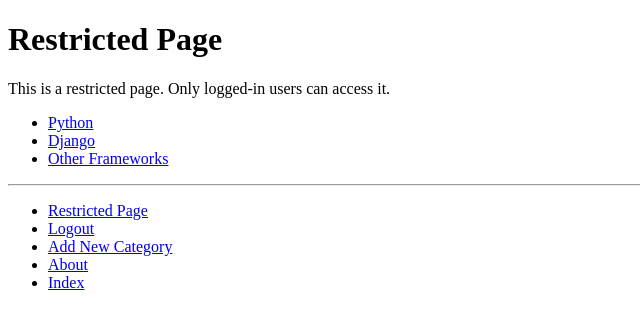
After one commit to shannondesiree/rango, a Django app: page /rango/restricted/ in a window 1280 px wide. The commit adds this page. Shown: the top 329 px of the page, without its empty margins (0-640 px from the left). Run offline with Django 3.2, Linux system fonts and the light colour scheme; a user stored in the database is signed in; data comes from the database, SQL or seed files in the repository.

Commit message:
chapter 9 completed

```diff
--- a/tango_with_django_project/rango/urls.py
+++ b/tango_with_django_project/rango/urls.py
@@ -13,4 +13,6 @@ urlpatterns = [
     path('add_category/', views.add_category, name='add_category'),
     path('register/', views.register, name='register'),
     path('login/', views.user_login, name='login'),
+    path('restricted/', views.restricted, name='restricted'),
+    path('logout/', views.user_logout, name='logout'),
 ]
--- a/tango_with_django_project/rango/views.py
+++ b/tango_with_django_project/rango/views.py
@@ -8,8 +8,9 @@ from django.shortcuts import redirect
 from django.urls import reverse
 from rango.forms import PageForm
 from rango.forms import UserForm, UserProfileForm
-from django.contrib.auth import authenticate, login
+from django.contrib.auth import authenticate, login, logout
 from django.http import HttpResponse
+from django.contrib.auth.decorators import login_required
 
 def index(request):
     # Query the Page model for the top five most viewed pages
@@ -47,6 +48,7 @@ def show_category(request, category_name_slug):
     # Go render the response and return it to the client.
     return render(request, 'rango/category.html', context=context_dict)
 
+@login_required
 def add_category(request):
     form = CategoryForm()
 
@@ -67,6 +69,7 @@ def add_category(request):
             print(form.errors)
     return render(request, 'rango/add_category.html', {'form': form})
 
+@login_required
 def add_page(request, category_name_slug):
     try:
         category = Category.objects.get(slug=category_name_slug)
@@ -198,3 +201,16 @@ def user_login(request):
         # No context variables to pass to the template system, hence the
         # blank dictionary object...
         return render(request, 'rango/login.html')
+
+@login_required
+def restricted(request):
+    return render(request, 'rango/restricted.html')
+
+# Use the login_required() decorator to ensure only those logged in can
+# access the view.
+@login_required
+def user_logout(request):
+    # Since we know the user is logged in, we can now just log them out.
+    logout(request)
+    # Take the user back to the homepage.
+    return redirect(reverse('rango:index'))
--- a/tango_with_django_project/tango_with_django_project/settings.py
+++ b/tango_with_django_project/tango_with_django_project/settings.py
@@ -18,6 +18,7 @@ BASE_DIR = Path(__file__).resolve().parent.parent
 STATIC_DIR = os.path.join(BASE_DIR, 'static')
 TEMPLATE_DIR = os.path.join(BASE_DIR, 'templates')
 MEDIA_DIR = os.path.join(BASE_DIR, 'media')
+LOGIN_URL = 'rango:login'
 
 # Quick-start development settings - unsuitable for production
 # See https://docs.djangoproject.com/en/5.0/howto/deployment/checklist/
--- a/tango_with_django_project/templates/rango/base.html
+++ b/tango_with_django_project/templates/rango/base.html
@@ -19,11 +19,19 @@
         <hr />
         <div>
             <ul>
-                <li><a href="{% url 'rango:add_category' %}">Add a New Category</a></l\i>
+            {% if user.is_authenticated %}
+                <!-- Show these links when the user is logged in -->
+                <li><a href="{% url 'rango:restricted' %}">Restricted Page</a></li>
+                <li><a href="{% url 'rango:logout' %}">Logout</a></li>
+                <li><a href="{% url 'rango:add_category' %}">Add New Category</a></li>
+            {% else %}
+                <!-- Show these links when the user is NOT logged in -->
+                <li><a href="{% url 'rango:register' %}">Sign Up</a></li>
+                <li><a href="{% url 'rango:login' %}">Login</a></li>
+            {% endif %}
+                <!-- Outside the conditional statements, ALWAYS show -->
                 <li><a href="{% url 'rango:about' %}">About</a></li>
                 <li><a href="{% url 'rango:index' %}">Index</a></li>
-                <li><a href="{% url 'rango:login' %}">Login</a></li>
-                <li><a href="{% url 'rango:register' %}">Sign Up</a></li>
             </ul>
         </div>
     </body>
--- a/tango_with_django_project/templates/rango/category.html
+++ b/tango_with_django_project/templates/rango/category.html
@@ -22,8 +22,9 @@
     <strong>No pages currently in category.</strong>
     {% endif %}
 
+    {% if user.is_authenticated %}
     <a href="{% url 'rango:add_page' category.slug %}">Add Page</a> <br />
-    {% else %}
+    {% endif %}
     The specified category does not exist.
     {% endif %}
 {% endblock %}
--- /dev/null
+++ b/tango_with_django_project/templates/rango/restricted.html
@@ -0,0 +1,10 @@
+{% extends 'rango/base.html' %}
+
+{% block title_block %}
+Restricted Page
+{% endblock %}
+
+{% block body_block %}
+<h1>Restricted Page</h1>
+<p>This is a restricted page. Only logged-in users can access it.</p>
+{% endblock %}
```
